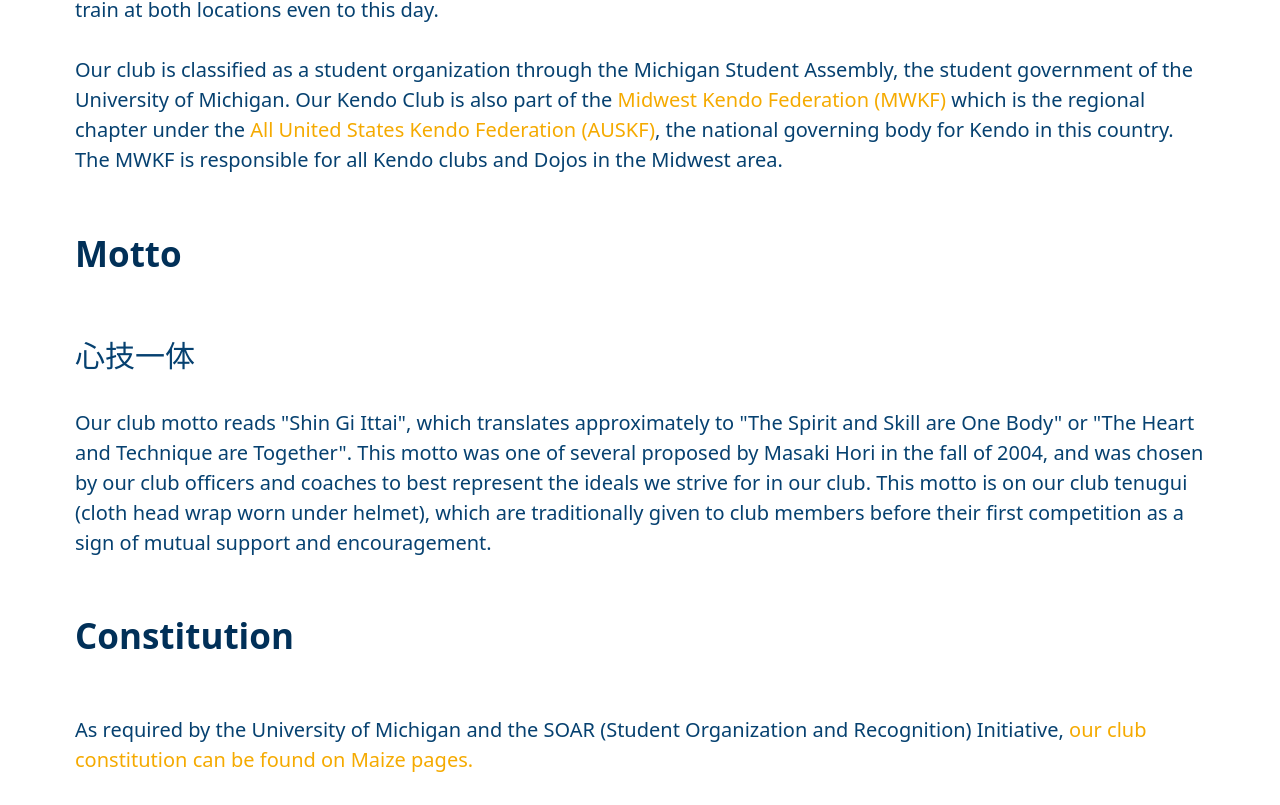
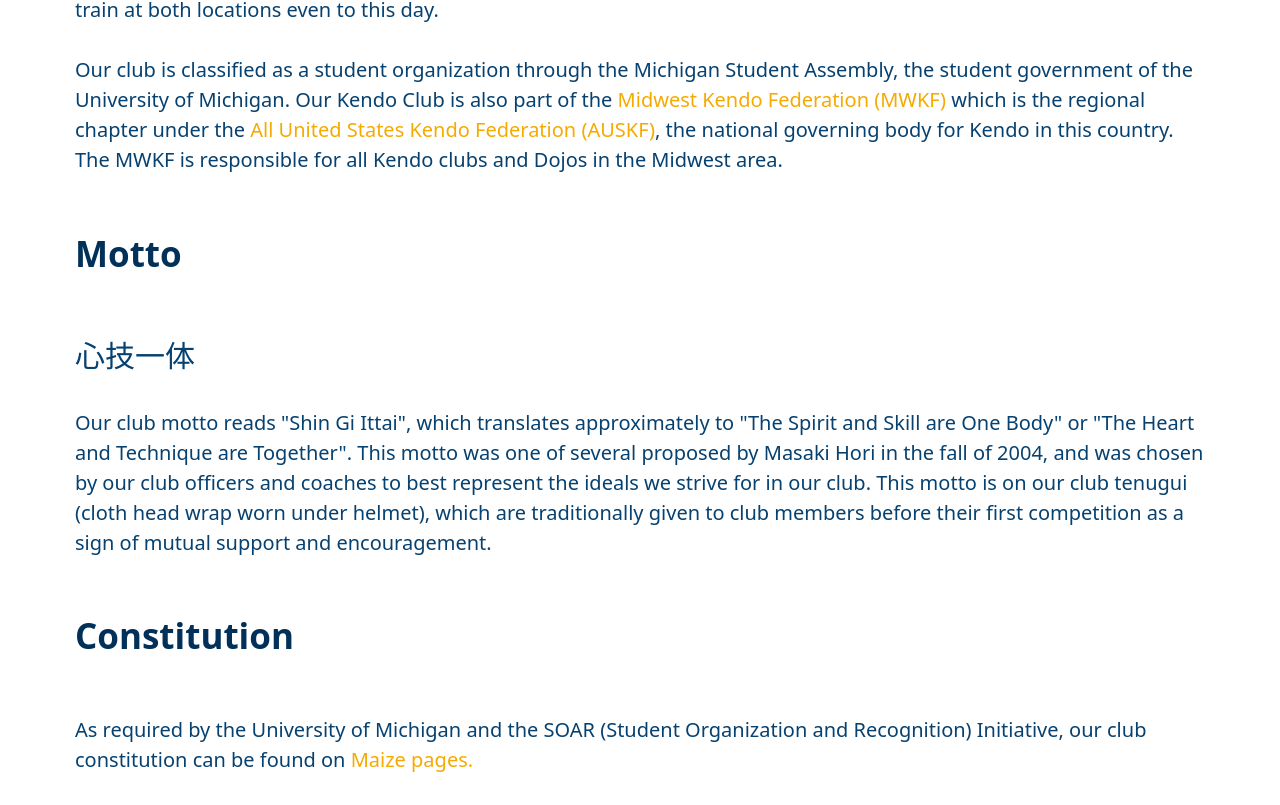
Before and after one commit to kendoclub-at-umich/website, a SvelteKit app: page /about in a window 1280 px wide. Shown: the part 410-1215 px from the top of the page. Built offline with nearby package versions, Linux system fonts and the light colour scheme.

Commit message:
feat: :sparkles: change anchor for maize pages link to make more sense

```diff
--- a/src/routes/about/+page.svelte
+++ b/src/routes/about/+page.svelte
@@ -38,7 +38,8 @@
 <h2>Constitution</h2>
 <p>
 	As required by the University of Michigan and the SOAR (Student Organization and Recognition)
-	Initiative, <a href="https://maizepages.umich.edu/organization/kendoclub"
-		>our club constitution can be found on Maize pages.
+	Initiative, our club constitution can be found on <a
+		href="https://maizepages.umich.edu/organization/kendoclub"
+		>Maize pages.
 	</a>
 </p>
```
